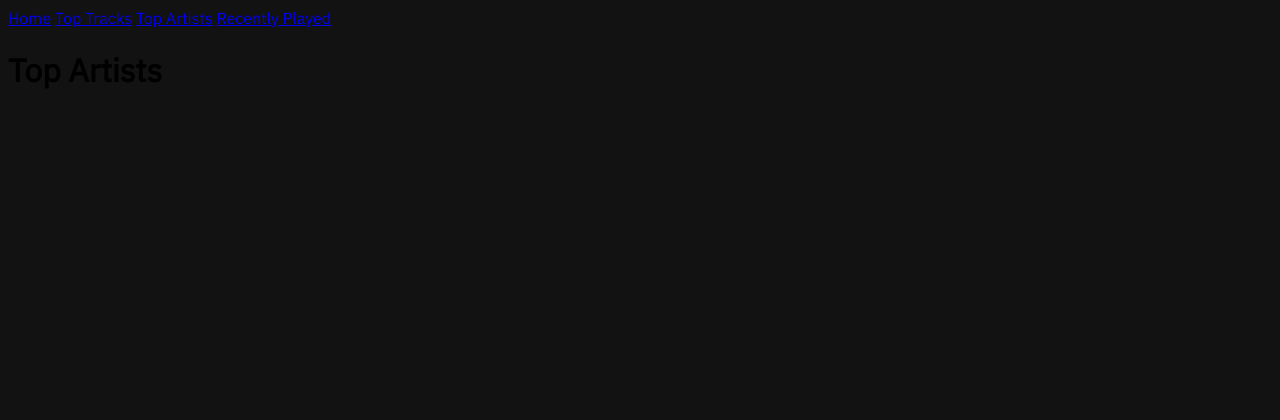
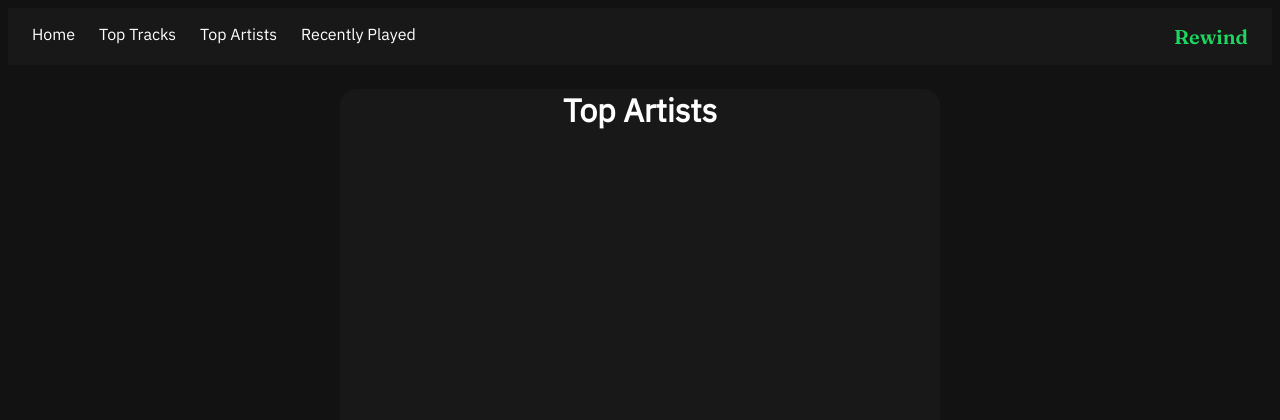
Before and after one commit to freddo-frog/Spotify-Stats-App, a Flask app: page /top-artists in a window 1280 px wide. Shown: the top 420 px of the page. Before the commit the page ends 88 px from the top, so only its background shows below. Run offline with Flask 3, Linux system fonts and the light colour scheme; the visitor is signed in with stand-in values (Sample User, id 1); data that the repository does not hold is empty.

Commit message:
first working version

```diff
--- a/main.py
+++ b/main.py
@@ -58,7 +58,7 @@ def get_info():
     session["access_token"] = tokens["access_token"]
     session["refresh_token"] = tokens["refresh_token"]
     session["expires_at"] = time.time() + tokens["expires_in"]
-    return redirect(url_for("dashboard"))
+    return redirect(url_for("home"))
 
 @app.route("/top-tracks")
 def get_tracks():
--- a/static/style.css
+++ b/static/style.css
@@ -1,9 +1,37 @@
 body {
     background: #121212;
     font-family: "IBM Plex Sans", sans-serif;
+    color: #FFFFFF;
+    min-height: 100vh;
+}
+
+nav {
+    background: #181818;
+    padding: 16px 24px;
+    display: flex;
+    gap: 24px;
+    margin-bottom: 24px;
+    color: #1ED760;
+}
+
+nav a {
+    color: #FFFFFF;
+    text-decoration: none;
+}
+
+.brand {
+    margin-left: auto;
+    font-family: "Fraunces", serif;
+    font-size: 1.25rem;
+}
+
+.row {
+    display: flex;
+    gap: 20px;
 }
 
 #box1 {
+    text-align: center;
     border: none;
     width: 260px;
     height: 650px;
@@ -11,3 +39,69 @@ body {
     color: #FFFFFF;
     border-radius: 16px;
 }
+
+#box2 {
+    text-align: center;
+    border: none;
+    width: 275px;
+    height: 500px;
+    background: #181818;
+    color: #FFFFFF;
+    border-radius: 16px;
+}
+
+#box3 {
+    text-align: left;
+    border: none;
+    width: 700px;
+    height: 585px;
+    background: #181818;
+    border-radius: 16px;
+    color: #FFFFFF;
+}
+
+#welcome {
+    display: flex;
+    flex-direction: column;
+    align-items: center;
+    justify-content: center;
+    text-align: center;
+    gap: 16px;
+    min-height: 70vh;
+}
+
+#welcome a {
+    background: #1ED760;
+    color: #121212;
+    text-decoration: none;
+    padding: 12px 24px;
+    border-radius: 999px;
+    font-weight: 600;
+}
+
+#tracks {
+    background: #181818;
+    text-align: center;
+    width: 600px;
+    height: 500px;
+    border-radius: 16px;
+    margin: 0 auto;
+}
+
+#artists {
+    background: #181818;
+    text-align: center;
+    width: 600px;
+    height: 500px;
+    border-radius: 16px;
+    margin: 0 auto;
+}
+
+#recent {
+    background: #181818;
+    text-align: center;
+    width: 600px;
+    height: 500px;
+    border-radius: 16px;
+    margin: 0 auto;
+}
--- a/templates/base.html
+++ b/templates/base.html
@@ -3,7 +3,8 @@
 
 <head>
     <link rel="preconnect" href="https://fonts.googleapis.com">
-    <link href="https://fonts.googleapis.com/css2?family=Fraunces:wght@600&family=IBM+Plex+Sans:wght@400&display=swap" rel="stylesheet">
+    <link href="https://fonts.googleapis.com/css2?family=Fraunces:wght@600&family=IBM+Plex+Sans:wght@400&display=swap"
+        rel="stylesheet">
     <link rel="stylesheet" href="{{url_for('static', filename='style.css') }}">
     <meta charset="UTF-8">
     <title>rewind</title>
@@ -15,6 +16,7 @@
         <a href="{{ url_for('get_tracks') }}">Top Tracks</a>
         <a href="{{ url_for('get_artists') }}">Top Artists</a>
         <a href="{{ url_for('get_recently_played') }}">Recently Played</a>
+        <span class="brand"> Rewind</span>
     </nav>
 
     {% block content %}{% endblock %}
--- a/templates/recently_played.html
+++ b/templates/recently_played.html
@@ -1,10 +1,12 @@
 {% extends "base.html" %}
 
 {% block content %}
+<div id="recent">
     <h1>Recently Played</h1>
     <ul>
         {% for track in results %}
         <li>{{ track }}</li>
         {% endfor %}
     </ul>
+</div>
 {% endblock %}
--- a/templates/top_artists.html
+++ b/templates/top_artists.html
@@ -1,10 +1,12 @@
 {% extends "base.html" %}
 
 {% block content %}
-<h1> Top Artists</h1>
-<ul>
-    {% for artist in results%}
-    <li> {{ artist }}</li>
-    {% endfor%}
-</ul>
+<div id="artists">
+    <h1>Top Artists</h1>
+    <ul>
+        {% for artist in results%}
+        <li> {{ artist }}</li>
+        {% endfor%}
+    </ul>
+</div>
 {% endblock%}
--- a/templates/top_tracks.html
+++ b/templates/top_tracks.html
@@ -1,10 +1,12 @@
 {% extends "base.html" %}
 
 {% block content %}
+<div id="tracks">
     <h1>Top Tracks</h1>
     <ul>
         {% for track in results %}
         <li>{{ track }}</li>
         {% endfor %}
     </ul>
+</div>
 {% endblock %}
```
Also changed, not shown: templates/dashboard.html (+7 -0 lines), templates/index.html (+5 -3 lines). Lines whose indentation alone changed are shown as unchanged.
